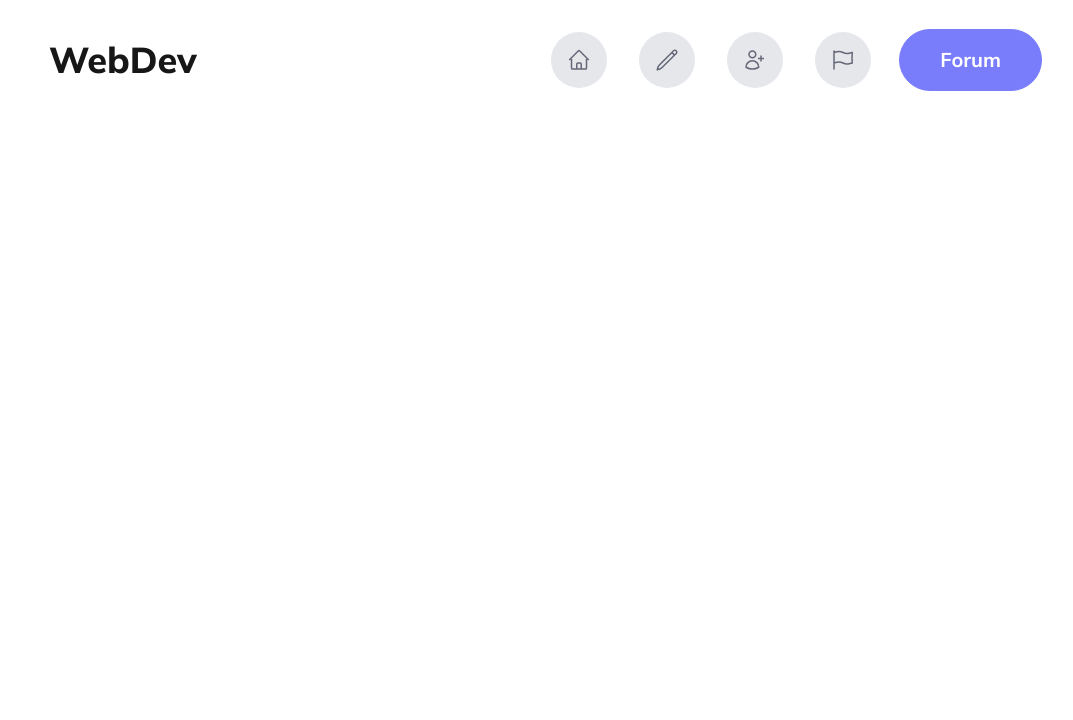
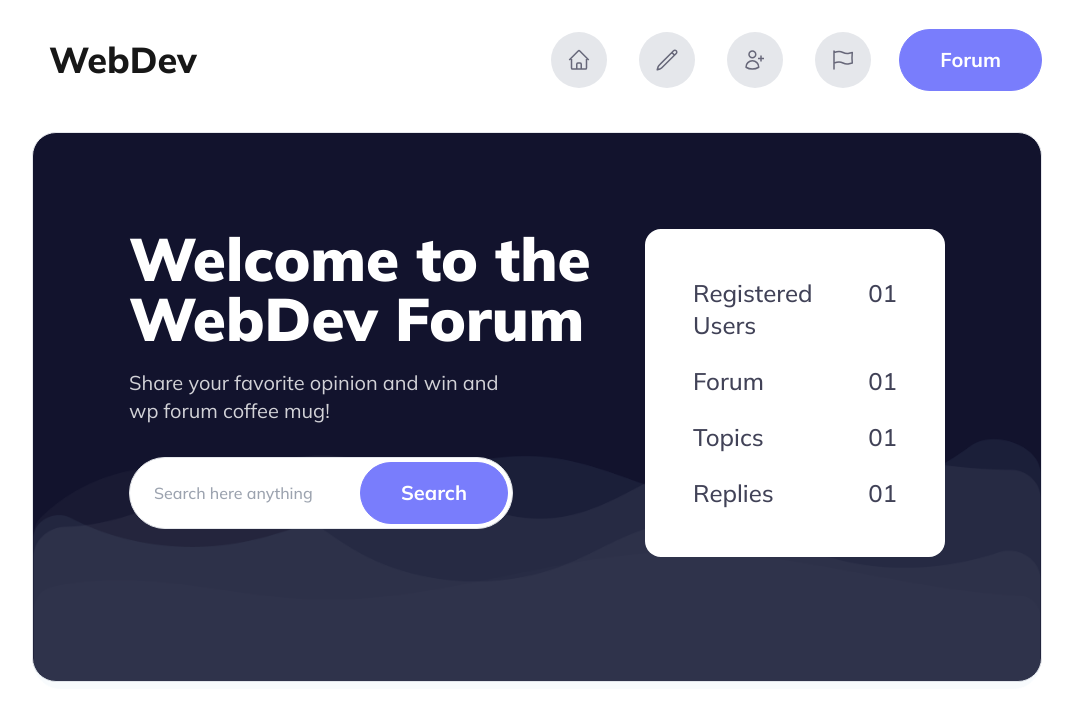
Before and after one commit to M-Nazmul/B9A6-Retro-Forum, a plain HTML site: page index.html in a window 1280 px wide. Shown: the whole page, without its empty margins (103-1176 px from the left). Drawn offline with nearby package versions, Linux system fonts and the light colour scheme.

Commit message:
added header

```diff
--- a/index.html
+++ b/index.html
@@ -70,6 +70,32 @@
         </div>
     </div>
 </nav>
+    <!-- Header section here -->
+    <header class="container max-w-[1440px] mx-auto rounded-3xl mt-7 px-5 lg:px-[135px] font-mulish">
+      <div class="relative rounded-3xl md:min-h-[550px] border bg-[#12132D] " >
+          <div class="absolute -bottom-2 -z-1"><figure><img src="images/bgbanner.png" alt=""></figure></div>
 
+          <div class="relative flex flex-col justify-between lg:flex-row gap-3 border-white py-16 md:py-24 px-7 md:px-24 z-40">
+              <div class="text-white max-w-[633px] flex-1">
+                <h1 class="text-5xl md:text-[60px] font-black">Welcome to the <span>WebDev</span> Forum</h1>
+                <p class="max-w-[400px] text-xl text-[#D2D2D7] pt-5 pb-5 md:pb-8">Share your favorite opinion and win and wp forum coffee mug!</p>
+                <div class="mb-5">
+                  <form action="">
+                    <div class=" flex justify-between border rounded-full bg-white max-w-96 p-1">
+                      <input class="w-full text-black text-base font-medium rounded-full border-none outline-none pl-5" type="text" placeholder="Search here anything">
+                      <button type="button" class=" border border-[#797DFC] bg-[#797DFC]  text-white font-raleway font-bold md:text-xl px-4 py-2 lg:px-10 lg:py-4 lg:ml-6 rounded-full">Search</button>
+                    </div>
+                  </form>
+                </div>
+              </div>
+              <div class=" max-w-[300px] bg-white rounded-2xl p-6 md:p-12 flex flex-col mx-auto item gap-6 text-[#414257] text-xl md:text-2xl font-medium">
+                <ul class="flex justify-between gap-3"><li>Registered Users</li><li>01</li></ul>
+                <ul class="flex justify-between "><li>Forum</li><li>01</li></ul>
+                <ul class="flex justify-between "><li>Topics</li><li>01</li></ul>
+                <ul class="flex justify-between "><li>Replies</li><li>01</li></ul>
+              </div>
+            </div>
+        </div>
+  </header>
 </body>
 </html>
```
